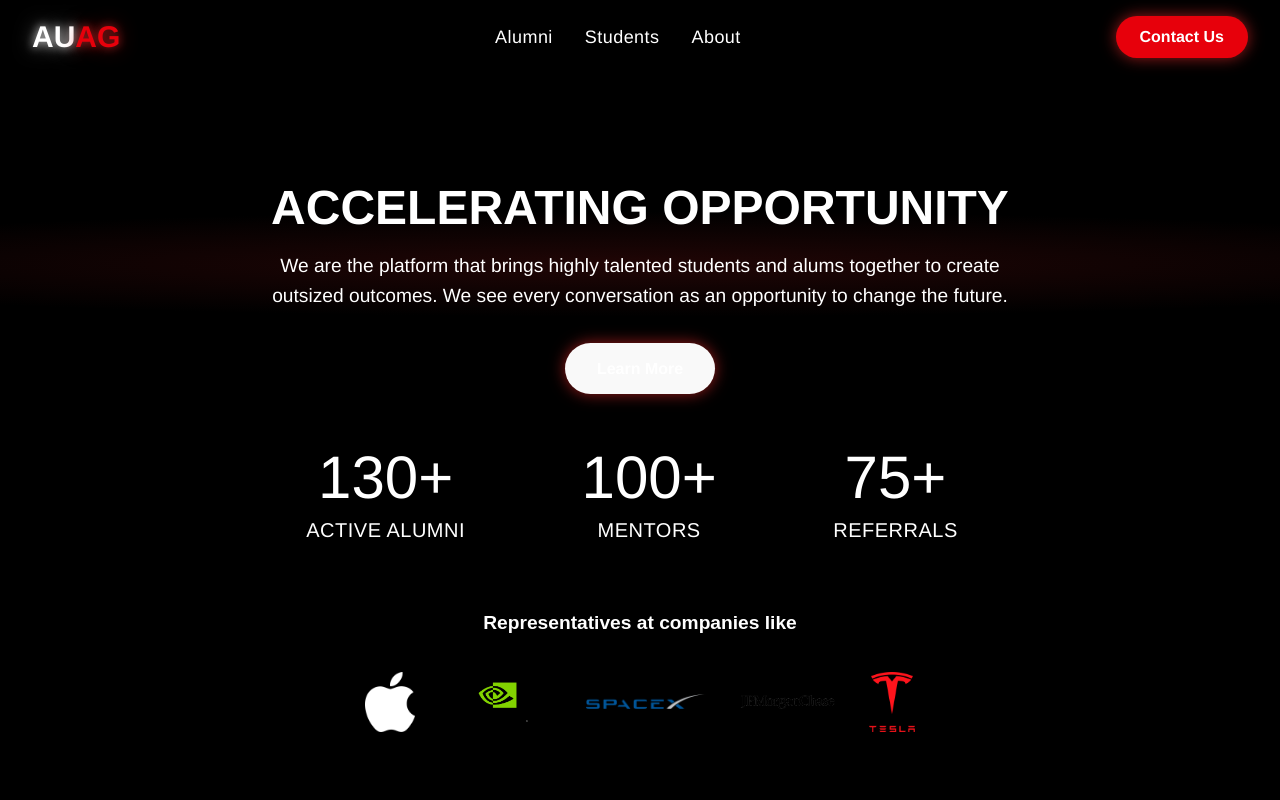
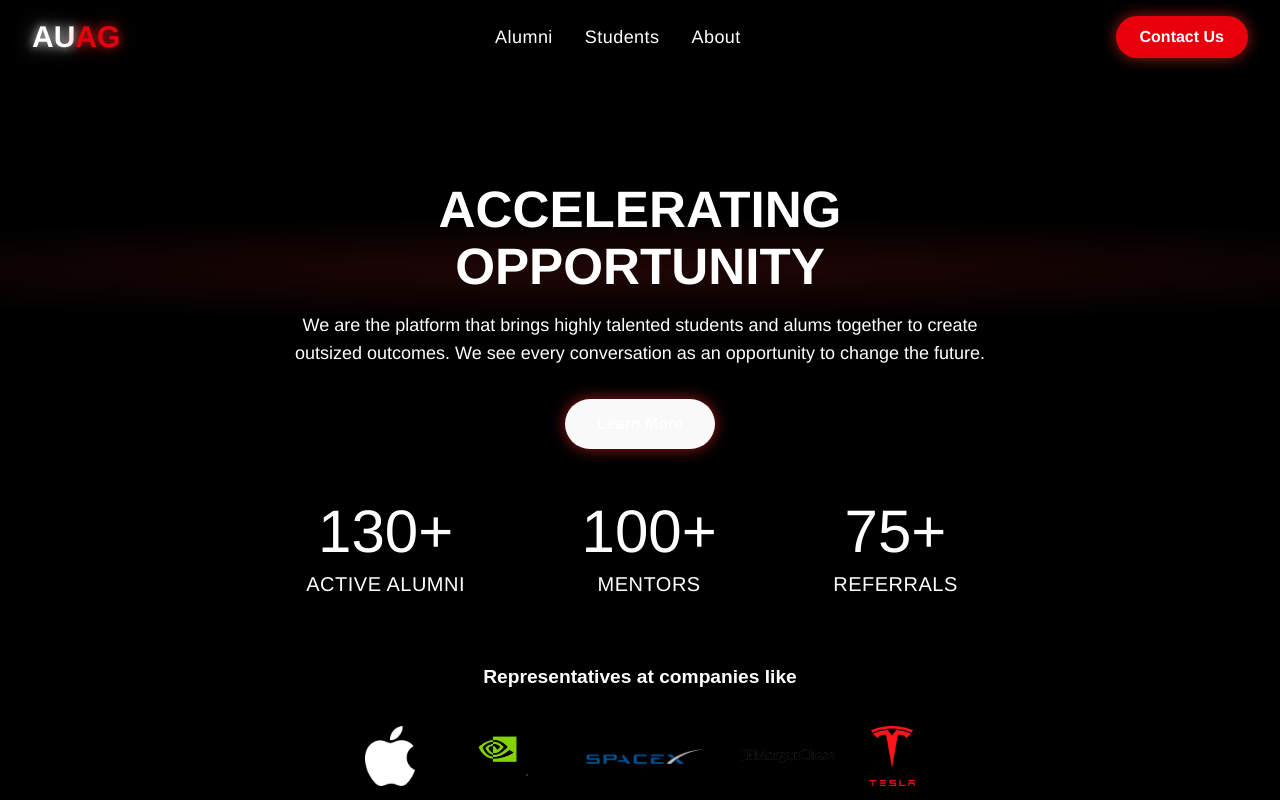
Before and after one commit to Ftsos/auag-site, a React (Vite) app: page / in a window 1280 px wide. Shown: the top 800 px of the page. Built offline with nearby package versions, Linux system fonts and the light colour scheme.

Commit message:
prod-wit: refactor (MainText): update title font size and remove unused styles

```diff
--- a/src/components/MainText.tsx
+++ b/src/components/MainText.tsx
@@ -48,7 +48,7 @@ export const MainText: React.FC = () => {
       >
         <motion.h1
           // Tailwind classes for desktop font size
-          className="main-title text-4xl font-bold mb-4"
+          className="main-title text-[50rem] font-bold mb-4"
           initial={{ opacity: 0, y: 20 }}
           animate={{ opacity: 1, y: 0 }}
           transition={{ delay: 1.5, duration: 0.6 }}
--- a/src/styles/MainText.css
+++ b/src/styles/MainText.css
@@ -8,24 +8,6 @@
   /* Ensure the component takes up a significant portion of the screen height */
   min-height: 85vh;
   padding: 4rem 2rem;
-}
-
-.main-logo {
-  font-size: 5rem; /* The base size for desktop and larger screens */
-}
-
-.main-title {
-  font-size: 3rem; /* The base size for desktop and larger screens */
-}
-
-.main-paragraph {
-  font-size: 1.2rem;
-  padding: 0 1rem;
-}
-
-.main-button {
-  font-size: 1rem;
-  padding: 0.8rem 2rem;
 }
 
 /*
```
